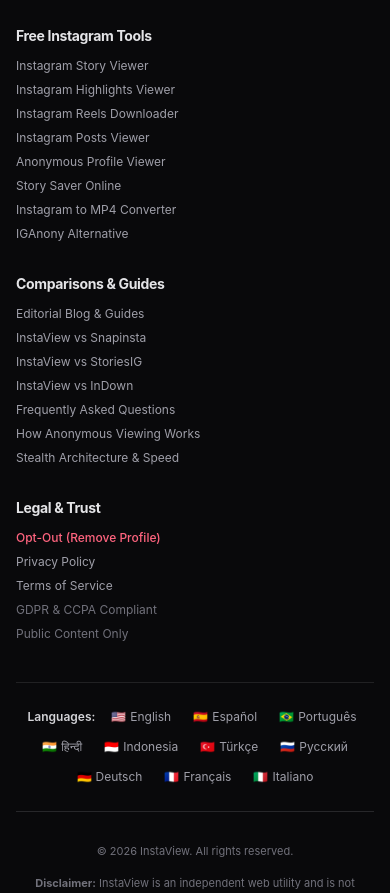
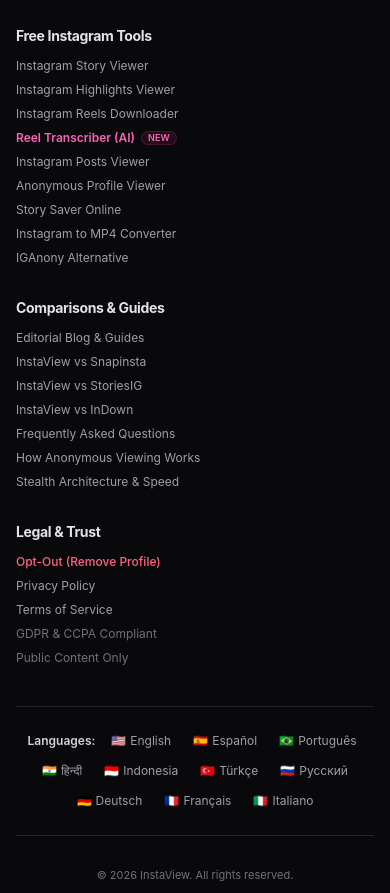
Before and after one commit to kevinthomas9898/insta-view, a Next.js app: page /en/posts in a window 390 px wide. Shown: the part 5160-6053 px from the top of the page. Built offline with nearby package versions, Linux system fonts and the light colour scheme.

Commit message:
feat(nav): add Transcriber links to desktop nav, mobile drawer, and footer

```diff
--- a/components/InstaViewer.tsx
+++ b/components/InstaViewer.tsx
@@ -51,6 +51,7 @@ import {
   HardDrive,
   Clipboard,
   ClipboardCheck,
+  FileText,
 } from 'lucide-react';
 
 import { FAQ_ITEMS, type FaqItem } from '@/lib/data/faq';
@@ -485,6 +486,10 @@ export function InstaViewer({
               <Link href={`${langPrefix}/reels`} className="px-2.5 py-1.5 rounded-lg hover:text-slate-900 dark:hover:text-white hover:bg-slate-100 dark:hover:bg-zinc-800/60 transition-colors">
                 {tNav.reels}
               </Link>
+              <Link href="/reel-transcriber" className="px-2.5 py-1.5 rounded-lg hover:text-slate-900 dark:hover:text-white hover:bg-slate-100 dark:hover:bg-zinc-800/60 transition-colors flex items-center gap-1.5">
+                <span>Transcribe</span>
+                <span className="text-[9px] px-1.5 py-0.2 rounded-full bg-pink-500/10 text-pink-500 font-bold border border-pink-500/20">AI</span>
+              </Link>
               <Link href={`${langPrefix}/posts`} className="px-2.5 py-1.5 rounded-lg hover:text-slate-900 dark:hover:text-white hover:bg-slate-100 dark:hover:bg-zinc-800/60 transition-colors">
                 {tNav.posts}
               </Link>
@@ -587,6 +592,14 @@ export function InstaViewer({
               >
                 <Film className="w-3.5 h-3.5 text-rose-500" />
                 <span>{tNav.reels}</span>
+              </Link>
+              <Link
+                href="/reel-transcriber"
+                onClick={() => setIsMobileNavOpen(false)}
+                className="flex items-center gap-2 p-2 rounded-xl text-xs font-semibold text-slate-700 dark:text-zinc-300 hover:bg-slate-100 dark:hover:bg-zinc-800/80 transition-colors"
+              >
+                <FileText className="w-3.5 h-3.5 text-pink-500" />
+                <span>Transcriber</span>
               </Link>
               <Link
                 href={`${langPrefix}/posts`}
@@ -1215,6 +1228,12 @@ export function InstaViewer({
                   </Link>
                 </li>
                 <li>
+                  <Link href="/reel-transcriber" className="hover:text-pink-600 dark:hover:text-pink-400 transition-colors flex items-center gap-1.5 font-semibold text-pink-600 dark:text-pink-400">
+                    <span>Reel Transcriber (AI)</span>
+                    <span className="text-[9px] px-1.5 py-0.2 rounded-full bg-pink-500/10 border border-pink-500/20">NEW</span>
+                  </Link>
+                </li>
+                <li>
                   <Link href="/posts" className="hover:text-pink-600 dark:hover:text-pink-400 transition-colors">
                     Instagram Posts Viewer
                   </Link>
```
